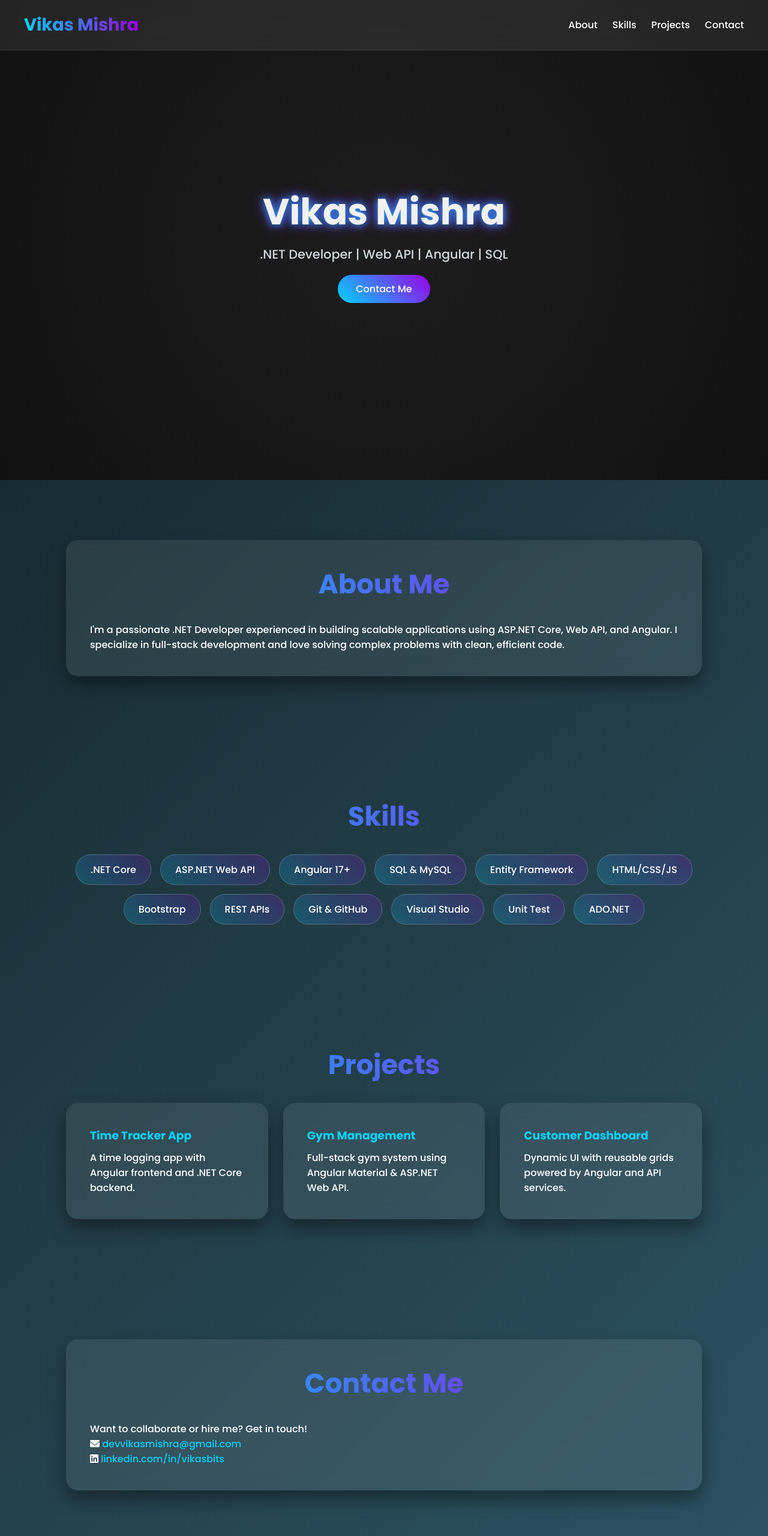
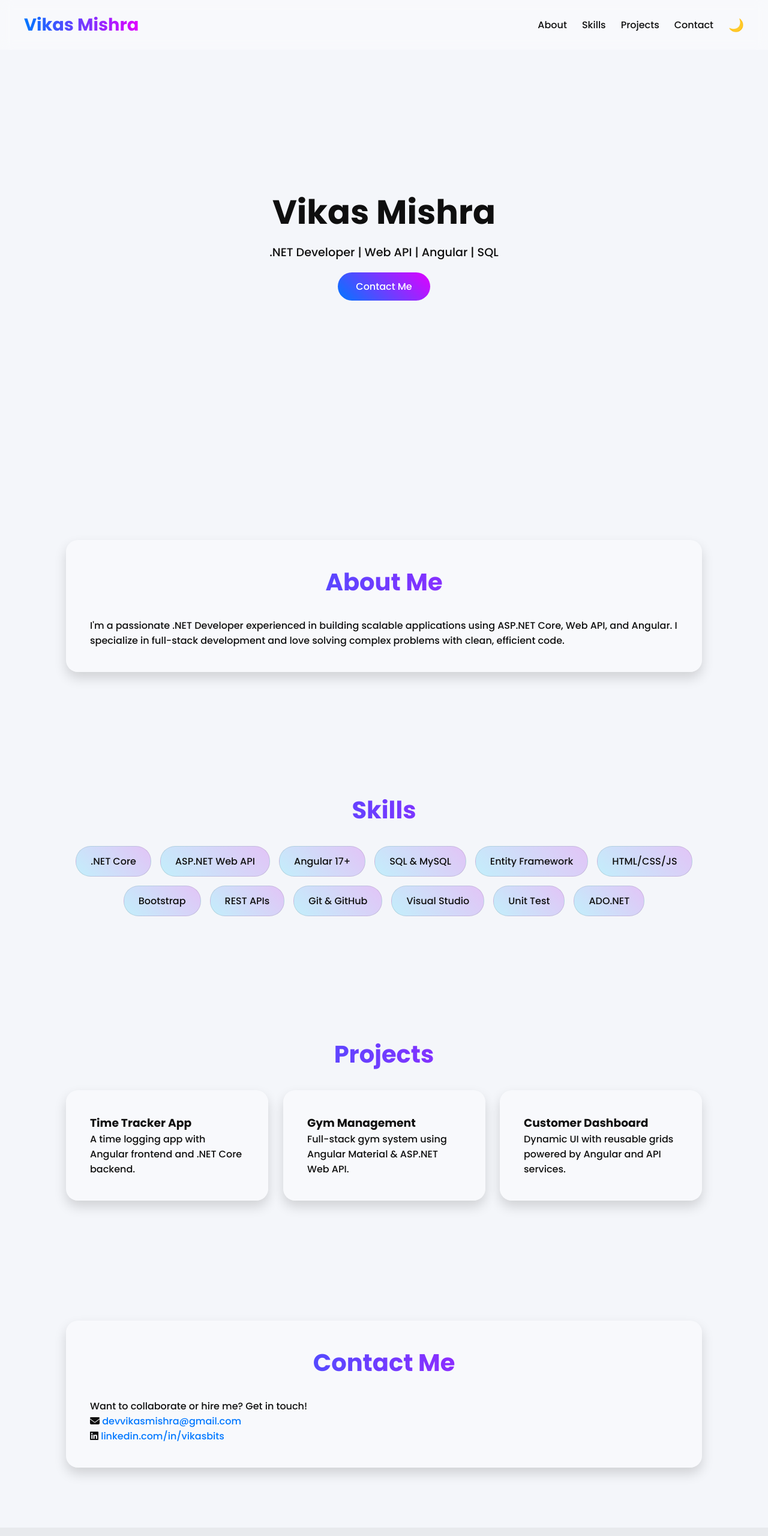
Before and after one commit to webdevvikasmishra/my-website, a plain HTML site: page index.html in a window 1280 px wide. Shown: the top 2560 px of the page at 60% size. Drawn offline with Linux system fonts and the light colour scheme.

Commit message:
Add files via upload

```diff
--- a/index.html
+++ b/index.html
@@ -1,5 +1,5 @@
 <!DOCTYPE html>
-<html lang="en">
+<html lang="en" data-theme="light">
 <head>
   <meta charset="UTF-8" />
   <meta name="viewport" content="width=device-width, initial-scale=1.0"/>
@@ -8,13 +8,21 @@
   <link rel="stylesheet" href="https://cdnjs.cloudflare.com/ajax/libs/font-awesome/6.5.0/css/all.min.css">
   <style>
     :root {
+      --primary-color: #0077ff;
+      --accent-color: #e100ff;
+      --bg-color: #f4f6fa;
+      --text-color: #0f0f0f;
+      --glass-bg: rgba(255, 255, 255, 0.4);
+      --blur: blur(10px);
+      --border-radius: 20px;
+    }
+
+    [data-theme="dark"] {
       --primary-color: #00d4ff;
       --accent-color: #9b00e8;
-      --dark-color: #0f0f0f;
-      --light-color: #ffffff;
+      --bg-color: #0f0f0f;
+      --text-color: #ffffff;
       --glass-bg: rgba(255, 255, 255, 0.08);
-      --blur: blur(14px);
-      --border-radius: 20px;
     }
 
     * {
@@ -23,15 +31,11 @@
       box-sizing: border-box;
     }
 
-    html {
-      scroll-behavior: smooth;
-    }
-
     body {
       font-family: 'Poppins', sans-serif;
-      background: linear-gradient(135deg, #0f2027, #203a43, #2c5364);
-      color: #f1f1f1;
-      overflow-x: hidden;
+      background: var(--bg-color);
+      color: var(--text-color);
+      transition: background 0.5s, color 0.5s;
     }
 
     nav {
@@ -44,11 +48,9 @@
       background: var(--glass-bg);
       backdrop-filter: var(--blur);
       z-index: 999;
-      border-bottom: 1px solid rgba(255,255,255,0.1);
-      animation: fadeInDown 1s ease-out;
     }
 
-    nav .logo {
+    .logo {
       font-size: 1.8rem;
       font-weight: bold;
       background: linear-gradient(to right, var(--primary-color), var(--accent-color));
@@ -56,21 +58,34 @@
       -webkit-text-fill-color: transparent;
     }
 
+    .menu-icon {
+      display: none;
+      font-size: 1.8rem;
+      color: var(--text-color);
+      cursor: pointer;
+    }
+
     nav ul {
       list-style: none;
       display: flex;
       gap: 25px;
+      align-items: center;
     }
 
     nav ul li a {
       text-decoration: none;
-      color: white;
+      color: var(--text-color);
       font-weight: 500;
       transition: 0.3s;
     }
 
     nav ul li a:hover {
       color: var(--primary-color);
+    }
+
+    .theme-toggle {
+      font-size: 1.3rem;
+      cursor: pointer;
     }
 
     header {
@@ -80,20 +95,29 @@
       justify-content: center;
       text-align: center;
       padding: 0 20px;
-      background: radial-gradient(circle at center, #1d1d1d 0%, #111 100%);
-      animation: fadeIn 1.5s ease-in-out;
+    }
+
+    header > div {
+      opacity: 0;
+      transform: translateY(-50px);
+      animation: headerSlide 1.2s ease-out 0.3s forwards;
+    }
+
+    @keyframes headerSlide {
+      to {
+        opacity: 1;
+        transform: translateY(0);
+      }
     }
 
     header h1 {
-      font-size: 3.8rem;
+      font-size: 3.5rem;
       margin-bottom: 10px;
-      animation: textGlow 3s ease-in-out infinite alternate;
     }
 
     header p {
-      font-size: 1.3rem;
+      font-size: 1.2rem;
       margin-bottom: 30px;
-      color: #cfd8dc;
     }
 
     .btn {
@@ -105,11 +129,17 @@
       font-size: 1rem;
       text-decoration: none;
       transition: transform 0.3s ease, box-shadow 0.3s ease;
+      animation: pulse 2s infinite;
     }
 
     .btn:hover {
-      transform: translateY(-4px) scale(1.05);
-      box-shadow: 0 12px 25px rgba(0, 0, 0, 0.4);
+      transform: scale(1.05);
+      box-shadow: 0 12px 25px rgba(0, 0, 0, 0.3);
+    }
+
+    @keyframes pulse {
+      0%, 100% { transform: scale(1); }
+      50% { transform: scale(1.05); }
     }
 
     section {
@@ -119,7 +149,7 @@
     }
 
     section h2 {
-      font-size: 2.8rem;
+      font-size: 2.5rem;
       margin-bottom: 30px;
       text-align: center;
       background: linear-gradient(to right, var(--primary-color), var(--accent-color));
@@ -132,9 +162,7 @@
       backdrop-filter: var(--blur);
       padding: 40px;
       border-radius: var(--border-radius);
-      box-shadow: 0 15px 30px rgba(0, 0, 0, 0.4);
-      color: white;
-      animation: fadeInUp 1s ease forwards;
+      box-shadow: 0 10px 20px rgba(0, 0, 0, 0.15);
     }
 
     .skills-grid {
@@ -151,14 +179,8 @@
       padding: 12px 24px;
       border-radius: 25px;
       font-weight: 500;
-      color: #fff;
-      border: 1px solid rgba(255,255,255,0.2);
-      transition: transform 0.3s ease, box-shadow 0.3s ease;
-    }
-
-    .skills-grid li:hover {
-      transform: translateY(-6px);
-      box-shadow: 0 5px 18px rgba(0, 0, 0, 0.5);
+      color: var(--text-color);
+      border: 1px solid rgba(0,0,0,0.1);
     }
 
     .projects-grid {
@@ -167,17 +189,21 @@
       gap: 25px;
     }
 
-    .project-card h3 {
-      color: var(--primary-color);
-      margin-bottom: 10px;
+    .project-card {
+      transition: transform 0.4s ease, box-shadow 0.3s ease;
+    }
+
+    .project-card:hover {
+      transform: perspective(800px) rotateX(5deg) rotateY(3deg) scale(1.02);
+      box-shadow: 0 20px 40px rgba(0, 0, 0, 0.2);
     }
 
     footer {
-      background-color: #0e0e0e;
+      background-color: rgba(0, 0, 0, 0.05);
       text-align: center;
       padding: 20px;
       font-size: 0.9rem;
-      color: #bbb;
+      color: var(--text-color);
     }
 
     a {
@@ -190,41 +216,41 @@
     }
 
     @media (max-width: 768px) {
+      .menu-icon {
+        display: block;
+      }
+
       nav ul {
         display: none;
+        flex-direction: column;
+        background: var(--glass-bg);
+        position: absolute;
+        top: 70px;
+        right: 40px;
+        width: 220px;
+        border-radius: 10px;
+        padding: 20px;
       }
 
-      nav .logo {
-        font-size: 1.4rem;
+      nav ul.active {
+        display: flex;
       }
 
-      header h1 {
-        font-size: 2.5rem;
-      }
-
-      section h2 {
-        font-size: 2rem;
+      nav ul li {
+        margin: 10px 0;
       }
     }
 
-    @keyframes fadeInDown {
-      0% { opacity: 0; transform: translateY(-20px); }
-      100% { opacity: 1; transform: translateY(0); }
+    .hidden-section {
+      opacity: 0;
+      transform: translateY(40px) scale(0.98);
+      transition: all 0.8s ease-out;
+      will-change: opacity, transform;
     }
 
-    @keyframes fadeInUp {
-      0% { opacity: 0; transform: translateY(20px); }
-      100% { opacity: 1; transform: translateY(0); }
-    }
-
-    @keyframes fadeIn {
-      from { opacity: 0; }
-      to { opacity: 1; }
-    }
-
-    @keyframes textGlow {
-      0% { text-shadow: 0 0 10px var(--primary-color), 0 0 20px var(--accent-color); }
-      100% { text-shadow: 0 0 20px var(--accent-color), 0 0 30px var(--primary-color); }
+    .show-section {
+      opacity: 1;
+      transform: translateY(0) scale(1);
     }
   </style>
 </head>
@@ -232,12 +258,14 @@
 
   <nav>
     <div class="logo">Vikas Mishra</div>
-    <ul>
+    <ul id="nav-links">
       <li><a href="#about">About</a></li>
       <li><a href="#skills">Skills</a></li>
       <li><a href="#projects">Projects</a></li>
       <li><a href="#contact">Contact</a></li>
+      <li><div class="theme-toggle" onclick="toggleTheme()" id="themeIcon" title="Toggle theme">🌙</div></li>
     </ul>
+    <div class="menu-icon" onclick="toggleMenu()"><i class="fas fa-bars"></i></div>
   </nav>
 
   <header>
@@ -248,14 +276,14 @@
     </div>
   </header>
 
-  <section id="about">
+  <section id="about" class="hidden-section">
     <div class="about">
       <h2>About Me</h2>
       <p>I'm a passionate .NET Developer experienced in building scalable applications using ASP.NET Core, Web API, and Angular. I specialize in full-stack development and love solving complex problems with clean, efficient code.</p>
     </div>
   </section>
 
-  <section id="skills">
+  <section id="skills" class="hidden-section">
     <h2>Skills</h2>
     <ul class="skills-grid">
       <li>.NET Core</li>
@@ -273,25 +301,25 @@
     </ul>
   </section>
 
-  <section id="projects">
+  <section id="projects" class="hidden-section">
     <h2>Projects</h2>
     <div class="projects-grid">
-      <div class="project-card">
+      <div class="project-card hidden-section">
         <h3>Time Tracker App</h3>
         <p>A time logging app with Angular frontend and .NET Core backend.</p>
       </div>
-      <div class="project-card">
+      <div class="project-card hidden-section">
         <h3>Gym Management</h3>
         <p>Full-stack gym system using Angular Material & ASP.NET Web API.</p>
       </div>
-      <div class="project-card">
+      <div class="project-card hidden-section">
         <h3>Customer Dashboard</h3>
         <p>Dynamic UI with reusable grids powered by Angular and API services.</p>
       </div>
     </div>
   </section>
 
-  <section id="contact">
+  <section id="contact" class="hidden-section">
     <div class="contact">
       <h2>Contact Me</h2>
       <p>Want to collaborate or hire me? Get in touch!</p>
@@ -304,5 +332,33 @@
     <p>&copy; 2025 Vikas Mishra. All rights reserved.</p>
   </footer>
 
+  <script>
+    function toggleMenu() {
+      document.getElementById('nav-links').classList.toggle('active');
+    }
+
+    function toggleTheme() {
+      const html = document.documentElement;
+      const icon = document.getElementById("themeIcon");
+      if (html.getAttribute('data-theme') === 'light') {
+        html.setAttribute('data-theme', 'dark');
+        icon.textContent = "🌞";
+      } else {
+        html.setAttribute('data-theme', 'light');
+        icon.textContent = "🌙";
+      }
+    }
+
+    const observer = new IntersectionObserver(entries => {
+      entries.forEach(entry => {
+        if (entry.isIntersecting) {
+          entry.target.classList.add('show-section');
+          observer.unobserve(entry.target);
+        }
+      });
+    }, { threshold: 0.2 });
+
+    document.querySelectorAll('.hidden-section').forEach(el => observer.observe(el));
+  </script>
 </body>
 </html>
```
